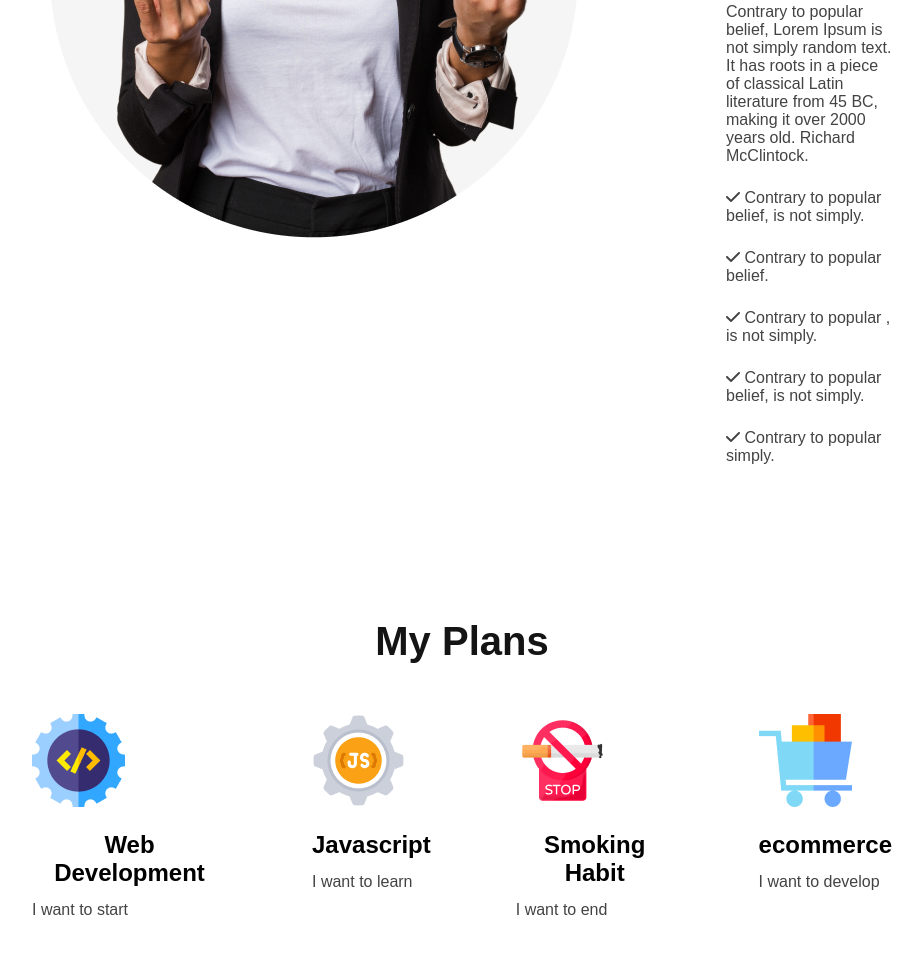
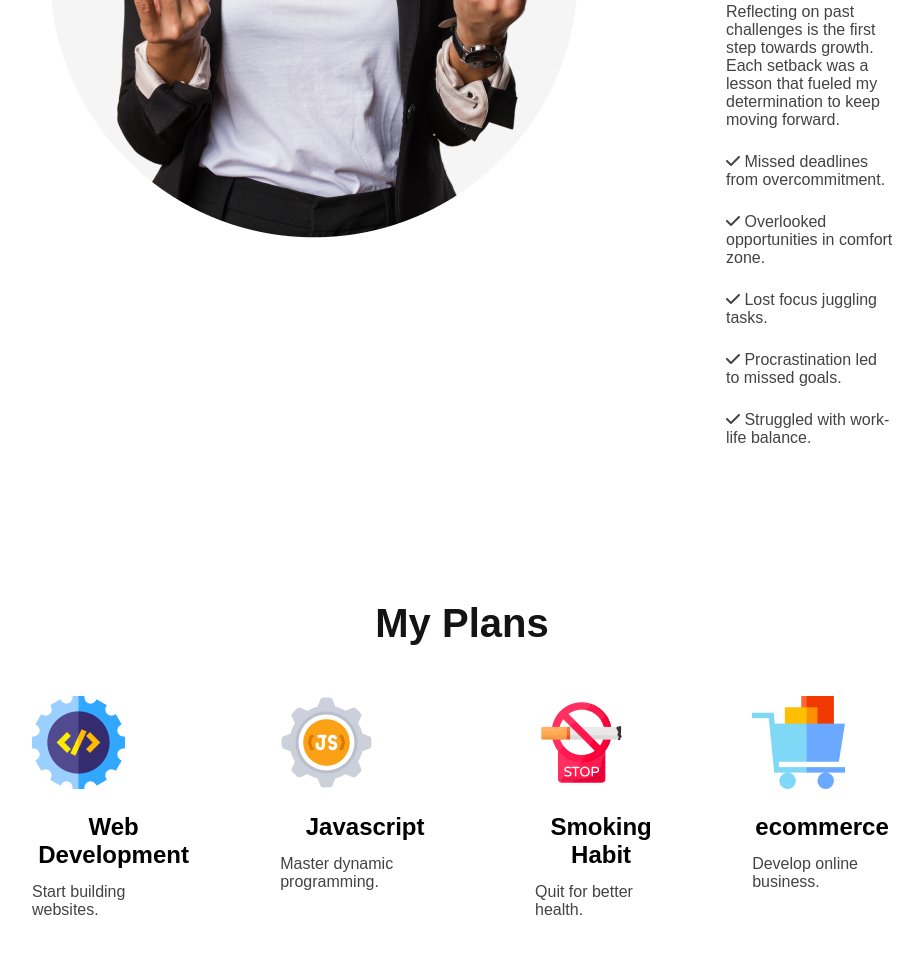
Before and after one commit to shahrukkabir/new-year-new-me, a plain HTML site: page index.html in a window 1280 px wide. Shown: the part 1416-2392 px from the top of the page, without its empty margins (198-1121 px from the left). Drawn offline with Linux system fonts and the light colour scheme.

Commit message:
content updated

```diff
--- a/index.html
+++ b/index.html
@@ -14,9 +14,9 @@
     <header class="header">
         <div class="header-content">
             <h1 class="head-title">All Thinks Are Possible If You believe.</h1>
-            <p class="head-description">There are many variations of passages of Lorem Ipsum available, but the majority
-                have suffered alteration in
-                some form, by injected humour, or randomised words
+            <p class="head-description">
+                Unlock your true potential by thinking beyond the ordinary. Embrace new challenges with confidence and
+                creativity.
             </p>
             <button class="btn">Contact Us</button>
         </div>
@@ -30,18 +30,18 @@
             </div>
             <div class="failure-section">
                 <h2 class="failure-title">My failures of previous year</h2>
-                <p class="failure-description">Contrary to popular belief, Lorem Ipsum is not simply random text. It has
-                    roots in a piece of
-                    classical Latin literature from 45 BC, making it over 2000 years old. Richard McClintock.
+                <p class="failure-description">
+                    Reflecting on past challenges is the first step towards growth. Each setback was a lesson that
+                    fueled my determination to keep moving forward.
                 </p>
-                <p class="failure-description"><i class="fa-solid fa-check"></i> Contrary to popular belief, is not
-                    simply.</p>
-                <p class="failure-description"><i class="fa-solid fa-check"></i> Contrary to popular belief.</p>
-                <p class="failure-description"><i class="fa-solid fa-check"></i> Contrary to popular , is not simply.
+                <p class="failure-description"><i class="fa-solid fa-check"></i> Missed deadlines from overcommitment.
                 </p>
-                <p class="failure-description"><i class="fa-solid fa-check"></i> Contrary to popular belief, is not
-                    simply.</p>
-                <p class="failure-description"><i class="fa-solid fa-check"></i> Contrary to popular simply.</p>
+                <p class="failure-description"><i class="fa-solid fa-check"></i> Overlooked opportunities in comfort
+                    zone.</p>
+                <p class="failure-description"><i class="fa-solid fa-check"></i> Lost focus juggling tasks.</p>
+                <p class="failure-description"><i class="fa-solid fa-check"></i> Procrastination led to missed goals.
+                </p>
+                <p class="failure-description"><i class="fa-solid fa-check"></i> Struggled with work-life balance.</p>
 
             </div>
         </section>
@@ -55,22 +55,22 @@
                 <div class="part1">
                     <img src="images/icons/web.png" alt="">
                     <h2 class="name">Web Development</h2>
-                    <p class="failure-description">I want to start</p>
+                    <p class="failure-description">Start building websites.</p>
                 </div>
                 <div class="part2">
                     <img src="images/icons/js.png" alt="">
                     <h2 class="name">Javascript</h2>
-                    <p class="failure-description">I want to learn</p>
+                    <p class="failure-description">Master dynamic programming.</p>
                 </div>
                 <div class="part3">
                     <img src="images/icons/smoke.png" alt="">
                     <h2 class="name">Smoking Habit</h2>
-                    <p class="failure-description">I want to end</p>
+                    <p class="failure-description">Quit for better health.</p>
                 </div>
                 <div class="part4">
                     <img src="images/icons/ecom.png" alt="">
                     <h2 class="name">ecommerce</h2>
-                    <p class="failure-description">I want to develop</p>
+                    <p class="failure-description">Develop online business.</p>
                 </div>
             </div>
 
@@ -89,8 +89,9 @@
     <footer>
         <div class="footer-content">
             <h2 class="footer-title">Future</h2>
-            <p class="footer-description">There are many variations of passages of Lorem Ipsum available, but the
-                majority have suffered alteration in some form, by injected humour, or randomised words
+            <p class="footer-description">
+                A positive attitude is the foundation of success. Stay focused, stay determined, and keep pushing
+                forward no matter the obstacles.
             </p>
             <p class="footer-description">Email : info@gmail.com</p>
             <p class="footer-description">Phone : 01500 00 00 00</p>
```
